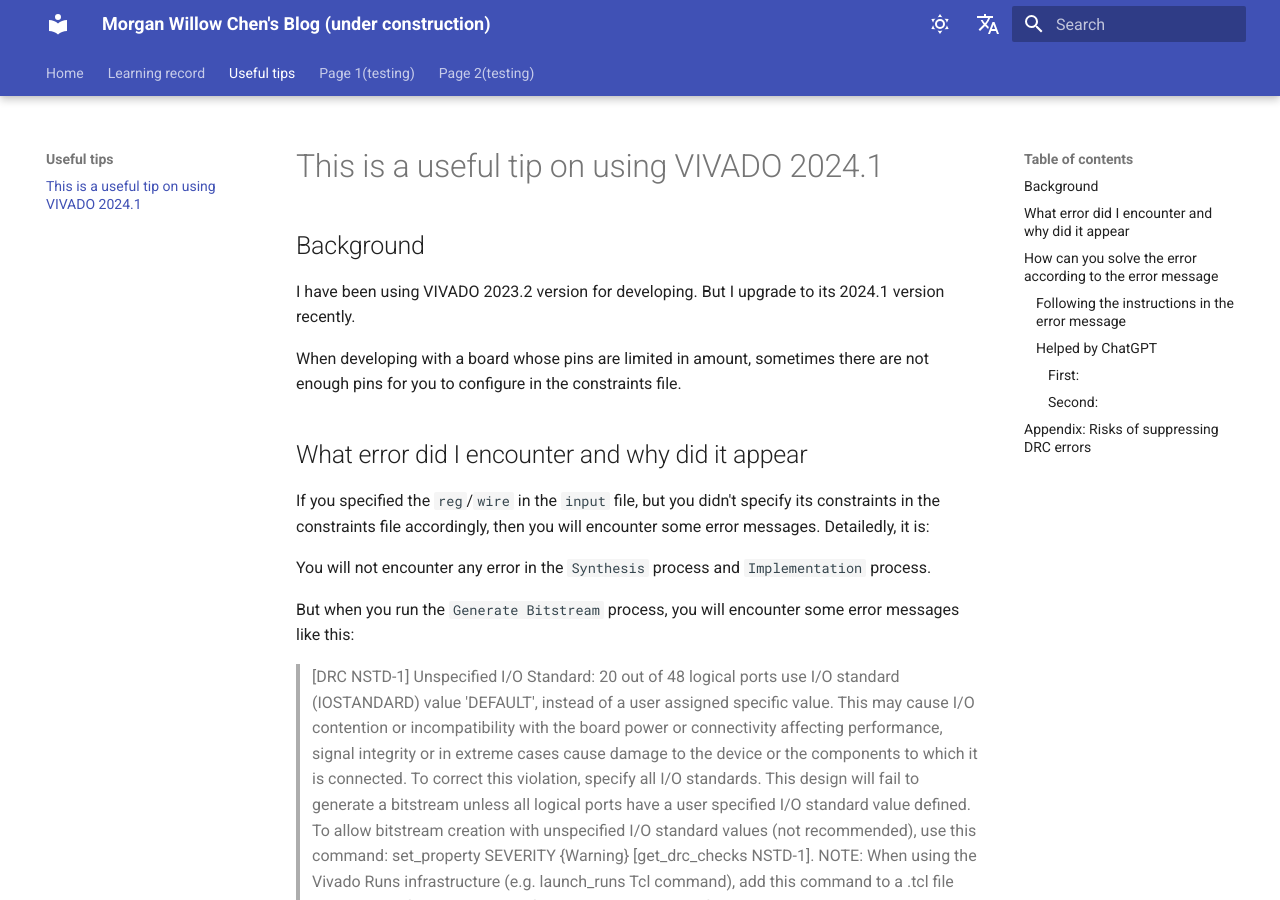
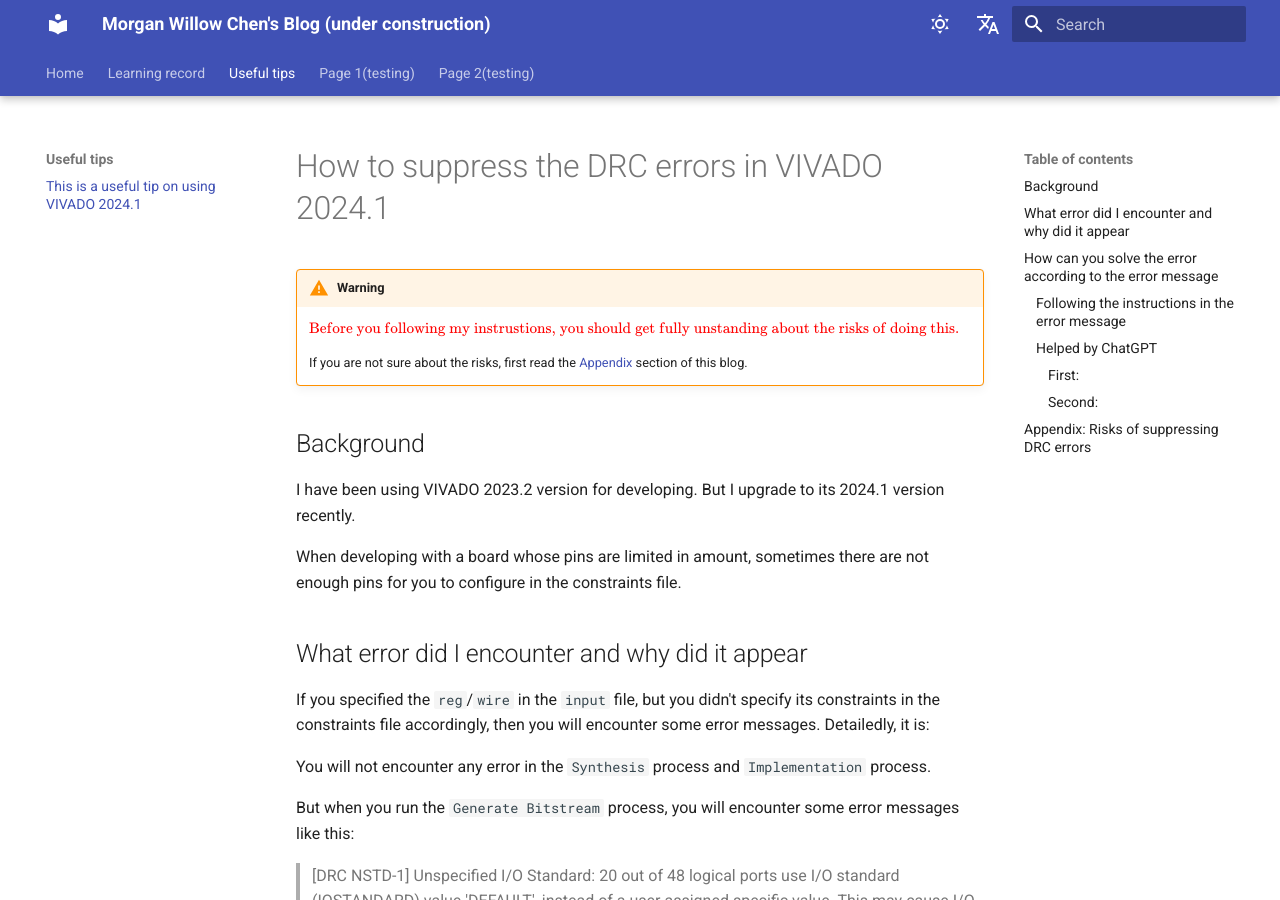
Before and after one commit to cmw15004431816/cmw15004431816.github.io, an MkDocs documentation site: the page built from docs/useful-tips/VIVADO.md, in a window 1280 px wide and 900 px high. Built offline with MkDocs 1.6.1 and Material for MkDocs 9.7.7, drawn with Linux system fonts in a browser that asks for light colours; nearby versions of some CDN libraries; comment, search, counter and statistics services are not loaded.

Commit message:
Update VIVADO.md

```diff
--- a/docs/useful-tips/VIVADO.md
+++ b/docs/useful-tips/VIVADO.md
@@ -1,3 +1,10 @@
+# How to suppress the DRC errors in VIVADO 2024.1
+
+!!! Warning
+    ${\color{red}\text{Before you following my instrustions, you should get fully unstanding about the risks of doing this.}}$
+
+    If you are not sure about the risks, first read the [Appendix](#appendix-risks-of-suppressing-drc-errors) section of this blog.
+
 ## Background
 
 I have been using VIVADO 2023.2 version for developing. But I upgrade to its 2024.1 version recently.
```
